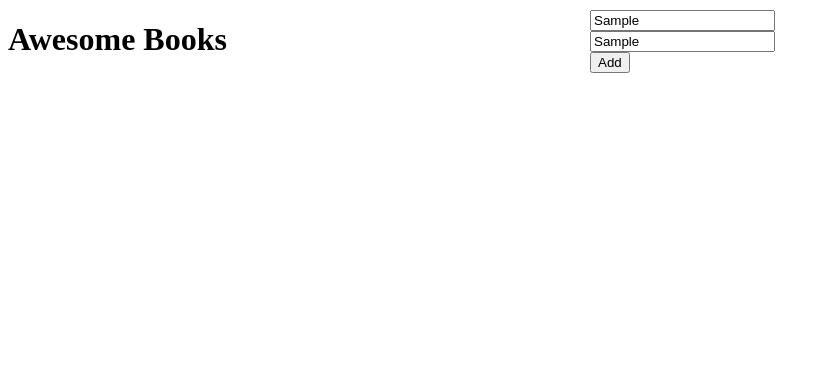
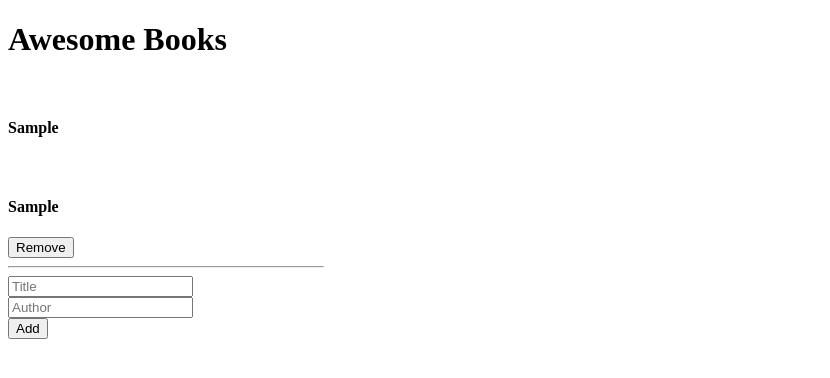
Before and after one commit to masangana/awesome-book, a website: page index.html in a window 1280 px wide. Both pictures are taken after typing "Sample", "Sample" into the empty fields and a click on the button "Add". Shown: the whole page, without its empty margins (0-830 px from the left). Drawn offline with Linux system fonts and the light colour scheme.

Commit message:
fix html & remove js comment

```diff
--- a/index.html
+++ b/index.html
@@ -9,7 +9,7 @@
 </head>
 <body>
 
-  <div class="books" style="width: 50%; ">
+  <div class="books" style="width: 25%; ">
     <h1>Awesome Books</h1>
     <br>
     <div class="book" id="book-Info">
@@ -17,7 +17,7 @@
     </div>
   </div>
 
-  <div class="add-form" style="width: 50%; position: absolute; top: 10px; right: 50px;">
+  <div class="add-form" style="width: 50%;">
     <input type="text" placeholder="Title" id="title">
     <br>
     <input type="text" placeholder="Author" id="author"><br>
--- a/scripts.js
+++ b/scripts.js
@@ -6,17 +6,21 @@ const authorInput = document.getElementById('author');
 const addBookButton = document.getElementById('add-book');
 
 let BookInfo = document.getElementById('book-Info');
-const getmylibrary = JSON.parse(localStorage.getItem('saveBooks'));
+let getmylibrary = JSON.parse(localStorage.getItem('saveBooks'));
 
-console.log(getmylibrary)
+if (JSON.parse(localStorage.getItem('saveBooks')) === null) {
+    getmylibrary = [];
+}
+
 
 function addBook(title, author) {
   const newBook = new Object();
   newBook.title = title;
   newBook.author = author;
   getmylibrary.push(newBook);
-  console.log(awesomeBooks)
   showBooks(awesomeBooks);
+  titleInput.value='';
+  authorInput.value='';
 
   localStorage.setItem('saveBooks', JSON.stringify(getmylibrary));
 
@@ -28,17 +32,16 @@ function showBooks(table){
   getmylibrary.forEach((element,index) => {
     BookInfo.innerHTML += `<h4 >${element.title}</h4><br>
     <h4 >${element.author}</h4>
-    <button onclick = removeBook(${index})>DEL</button>
+    <button onclick = removeBook(${index})>Remove</button>
     <hr>`;
   });
-  //localStorage.setItem('saveBooks', JSON.stringify(getmylibrary));
 }
 
 function removeBook(index){
 
-  awesomeBooks.splice(index, 1);
-  console.log(awesomeBooks);
-  showBooks(awesomeBooks);
+  getmylibrary.splice(index, 1);
+  showBooks(getmylibrary);
+  localStorage.setItem('saveBooks', JSON.stringify(getmylibrary));
 }
 
 addBookButton.addEventListener('click', () => {
```
